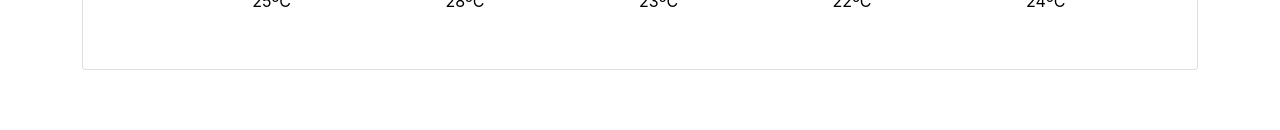
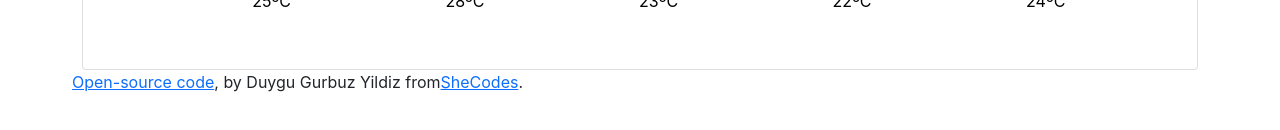
Before and after one commit to toliveira90/weather-project-react, a React (Create React App) app: page / in a window 1280 px wide. Shown: the part 402-532 px from the top of the page. Built offline with nearby package versions, Linux system fonts and the light colour scheme.

Commit message:
Github link added

```diff
--- a/src/index.js
+++ b/src/index.js
@@ -6,6 +6,16 @@ import App from './App';
 ReactDOM.render(
   <React.StrictMode>
     <App />
+    <div className="ms-5 ps-4">
+      <p>
+        <a href="https://github.com/duygugurbuzyildiz/weather-project-react" target="_blank" rel="noreferrer">
+          Open-source code
+        </a>
+        , by Duygu Gurbuz Yildiz from
+        <a href="https://www.shecodes.io/" target="_blank" rel="noreferrer">SheCodes
+        </a>.
+      </p>
+    </div>
   </React.StrictMode>,
   document.getElementById('root')
 );
```
